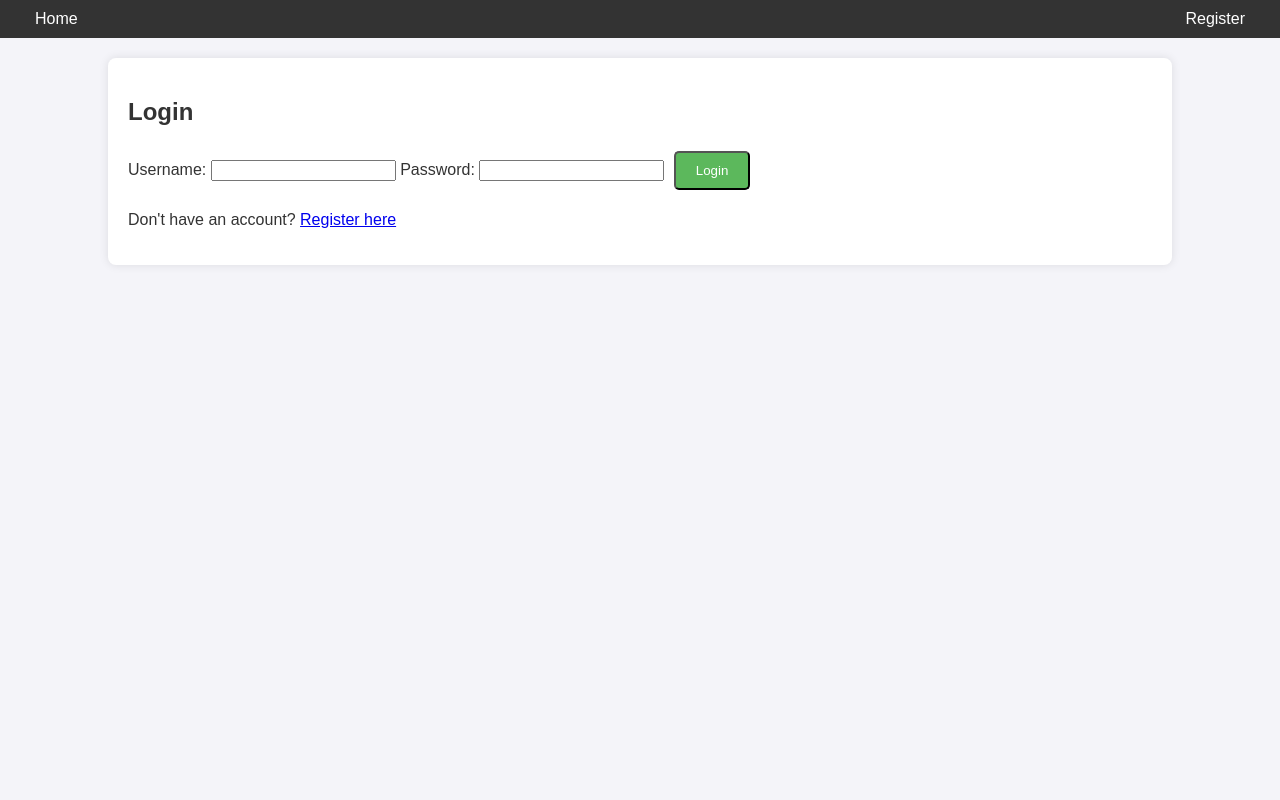
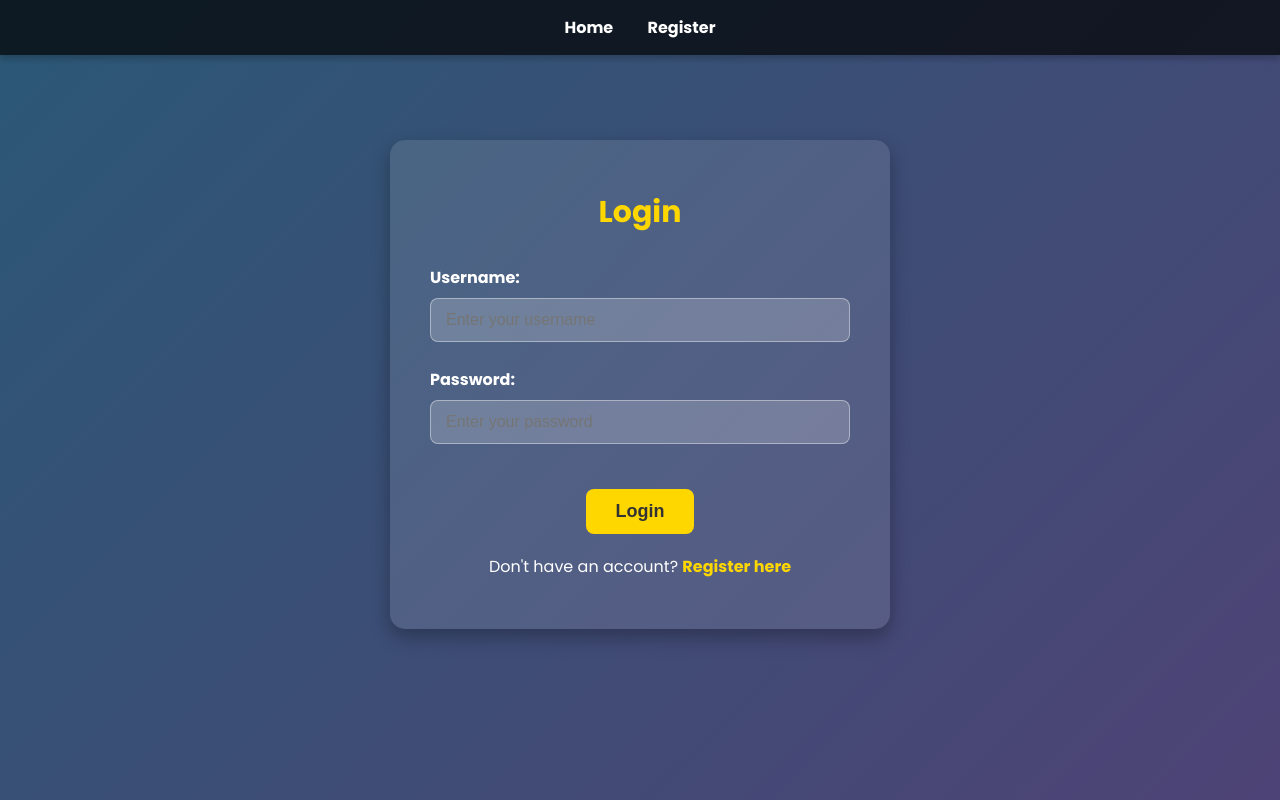
Before and after one commit to rantiaaa/35-blind-sql-injection-and-insecure-jwt, a PHP site: page /login.php in a window 1280 px wide. Run offline with PHP 8.4, Linux system fonts and the light colour scheme.

Commit message:
Updt. all.php, design, login functionality

```diff
--- a/css/style.css
+++ b/css/style.css
@@ -1,54 +1,131 @@
-/* General Reset */
-body {
-    font-family: Arial, sans-serif;
+/* Styles */
+* {
     margin: 0;
     padding: 0;
-    background-color: #f4f4f9;
-    color: #333;
+    box-sizing: border-box;
 }
 
-/* Navigation Bar */
-.navbar {
-    background-color: #333;
-    color: white;
-    padding: 10px 20px;
+/* Global Styles */
+body {
+    font-family: 'Poppins', Arial, sans-serif;
+    background: linear-gradient(135deg, #2b5876, #4e4376);
+    color: #ffffff;
     display: flex;
-    justify-content: space-between;
+    flex-direction: column;
     align-items: center;
+    justify-content: flex-start;
+    min-height: 100vh;
 }
 
-.navbar a {
-    color: white;
-    text-decoration: none;
-    padding: 8px 15px;
+/* Navbar */
+.navbar {
+    width: 100%;
+    background: rgba(0, 0, 0, 0.7);
+    padding: 15px 20px;
+    display: flex;
+    justify-content: center;
+    box-shadow: 0 4px 6px rgba(0, 0, 0, 0.2);
+    position: fixed;
+    top: 0;
+    left: 0;
+    z-index: 1000;
 }
 
-.navbar a:hover {
-    background-color: #575757;
-    border-radius: 4px;
+.nav-links a {
+    color: #ffffff;
+    text-decoration: none;
+    margin: 0 15px;
+    font-size: 16px;
+    font-weight: bold;
+    transition: all 0.3s ease;
 }
 
-/* Main Content */
-.container {
-    width: 80%;
-    margin: 20px auto;
-    background-color: white;
-    padding: 20px;
-    border-radius: 8px;
-    box-shadow: 0 0 10px rgba(0, 0, 0, 0.1);
+.nav-links a:hover {
+    color: #ffd700;
 }
 
-/* Buttons */
+/* Container */
+.container {
+    background: rgba(255, 255, 255, 0.1);
+    padding: 50px 40px;
+    border-radius: 15px;
+    box-shadow: 0 8px 20px rgba(0, 0, 0, 0.3);
+    max-width: 500px;
+    width: 90%;
+    text-align: center;
+    margin-top: 140px;
+}
+
+/* Headings */
+.container h2 {
+    font-size: 30px;
+    font-weight: bold;
+    margin-bottom: 30px;
+    color: #ffd700;
+}
+
+/* Form */
+form label {
+    display: block;
+    text-align: left;
+    margin-bottom: 8px;
+    font-size: 16px;
+    font-weight: bold;
+    color: #ffffff;
+}
+
+form input[type="text"],
+form input[type="password"] {
+    width: 100%;
+    padding: 12px 15px;
+    margin-bottom: 25px;
+    border: 1px solid rgba(255, 255, 255, 0.4);
+    border-radius: 8px;
+    background: rgba(255, 255, 255, 0.2);
+    color: #ffffff;
+    font-size: 16px;
+    transition: border-color 0.3s ease;
+}
+
+form input[type="text"]:focus,
+form input[type="password"]:focus {
+    border-color: #ffd700;
+    outline: none;
+}
+
+/* Button */
 .button {
-    display: inline-block;
-    padding: 10px 20px;
-    margin: 5px;
-    background-color: #5cb85c;
-    color: white;
-    text-decoration: none;
-    border-radius: 5px;
+    background: #ffd700;
+    color: #333;
+    font-weight: bold;
+    font-size: 18px;
+    border: none;
+    padding: 12px 30px;
+    border-radius: 8px;
+    cursor: pointer;
+    transition: all 0.3s ease;
+    margin-top: 20px;
 }
 
 .button:hover {
-    background-color: #4cae4c;
+    background: #ffc107;
+    transform: scale(1.05);
 }
+
+/* Footer Link */
+.container p {
+    font-size: 16px;
+    color: #ffffff;
+    margin-top: 20px;
+}
+
+.container p a {
+    color: #ffd700;
+    text-decoration: none;
+    font-weight: bold;
+    transition: color 0.3s ease;
+}
+
+.container p a:hover {
+    color: #ffc107;
+}
--- a/login.php
+++ b/login.php
@@ -2,6 +2,8 @@
 session_start();
 include('config.php');
 include('jwt.php');
+
+$error_message = '';
 
 if ($_SERVER['REQUEST_METHOD'] == 'POST') {
     $username = $_POST['username'];
@@ -19,39 +21,46 @@ if ($_SERVER['REQUEST_METHOD'] == 'POST') {
         header('Location: index.php');
         exit;
     } else {
-        echo "Invalid credentials!";
+        $error_message = "Invalid credentials!";
     }
 }
 ?>
 
 <!DOCTYPE html>
 <html lang="en">
+
 <head>
     <meta charset="UTF-8">
     <meta name="viewport" content="width=device-width, initial-scale=1.0">
     <title>Login</title>
+    <link href="https://fonts.googleapis.com/css2?family=Poppins:wght@400;700&display=swap" rel="stylesheet">
     <link rel="stylesheet" href="css/style.css">
 </head>
+
 <body>
     <div class="navbar">
-        <div>
+        <div class="nav-links">
             <a href="index.php">Home</a>
-        </div>
-        <div>
             <a href="register.php">Register</a>
         </div>
     </div>
 
     <div class="container">
         <h2>Login</h2>
+        <?php if ($error_message): ?>
+            <p class="error"><?php echo $error_message; ?></p>
+        <?php endif; ?>
         <form method="POST" action="login.php">
             <label for="username">Username:</label>
-            <input type="text" name="username" required>
+            <input type="text" id="username" name="username" placeholder="Enter your username" required>
+
             <label for="password">Password:</label>
-            <input type="password" name="password" required>
+            <input type="password" id="password" name="password" placeholder="Enter your password" required>
+
             <button class="button" type="submit">Login</button>
         </form>
         <p>Don't have an account? <a href="register.php">Register here</a></p>
     </div>
 </body>
+
 </html>
--- a/logout.php
+++ b/logout.php
@@ -1,7 +1,6 @@
 <?php
 session_start();
-session_unset();
 session_destroy();
-header('Location: index.php');
+header('Location: login.php');
 exit;
 ?>
```
Also changed, not shown: admin.php (+21 -4 lines), dashboard.php (+19 -4 lines), header.php (+10 -8 lines), index.php (+35 -19 lines), jwt.php (+14 -7 lines), my-account.php (deleted, +0 -38 lines), profile.php (added, +45 -0 lines), read-more.php (added, +50 -0 lines), register.php (+7 -5 lines), config.php (line endings or trailing spaces).
